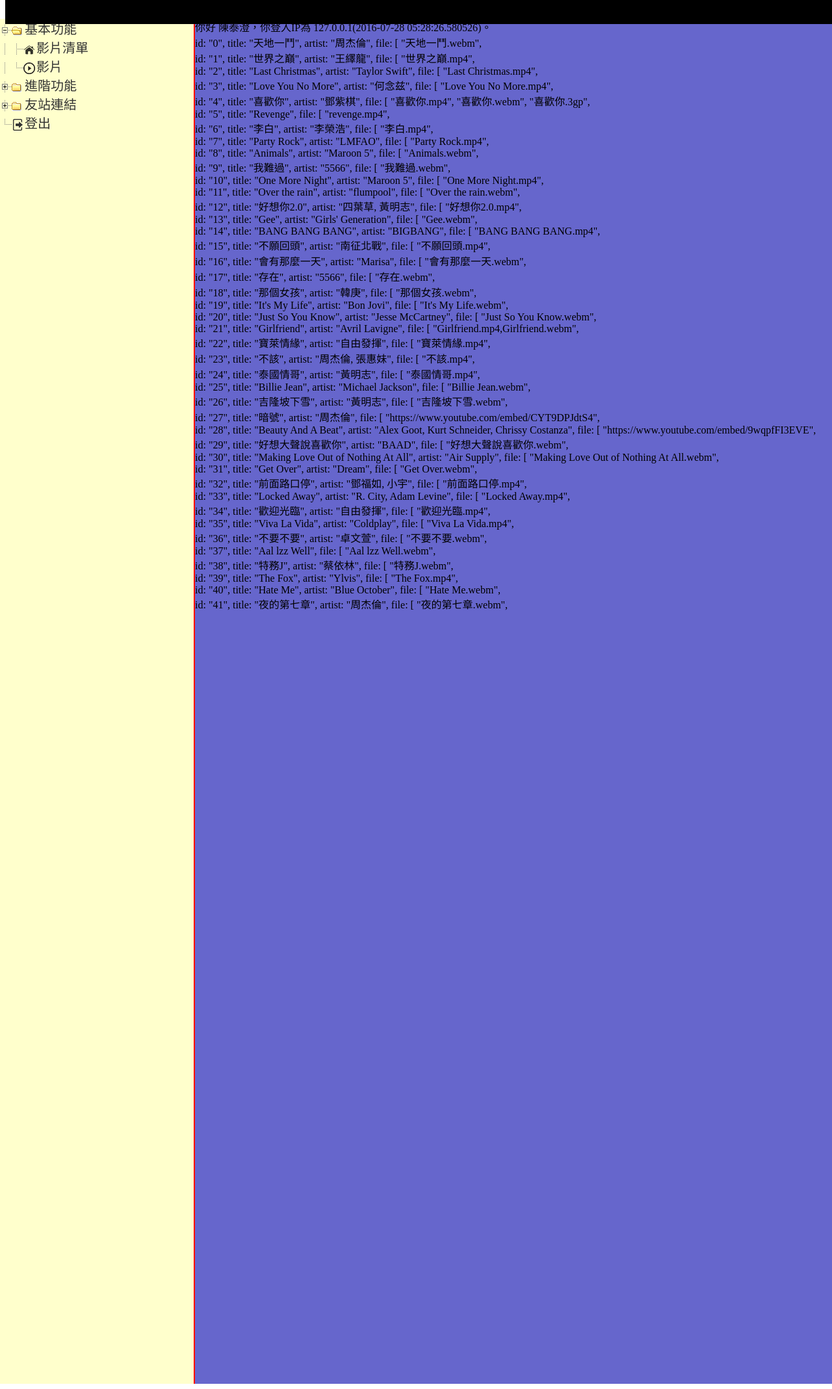
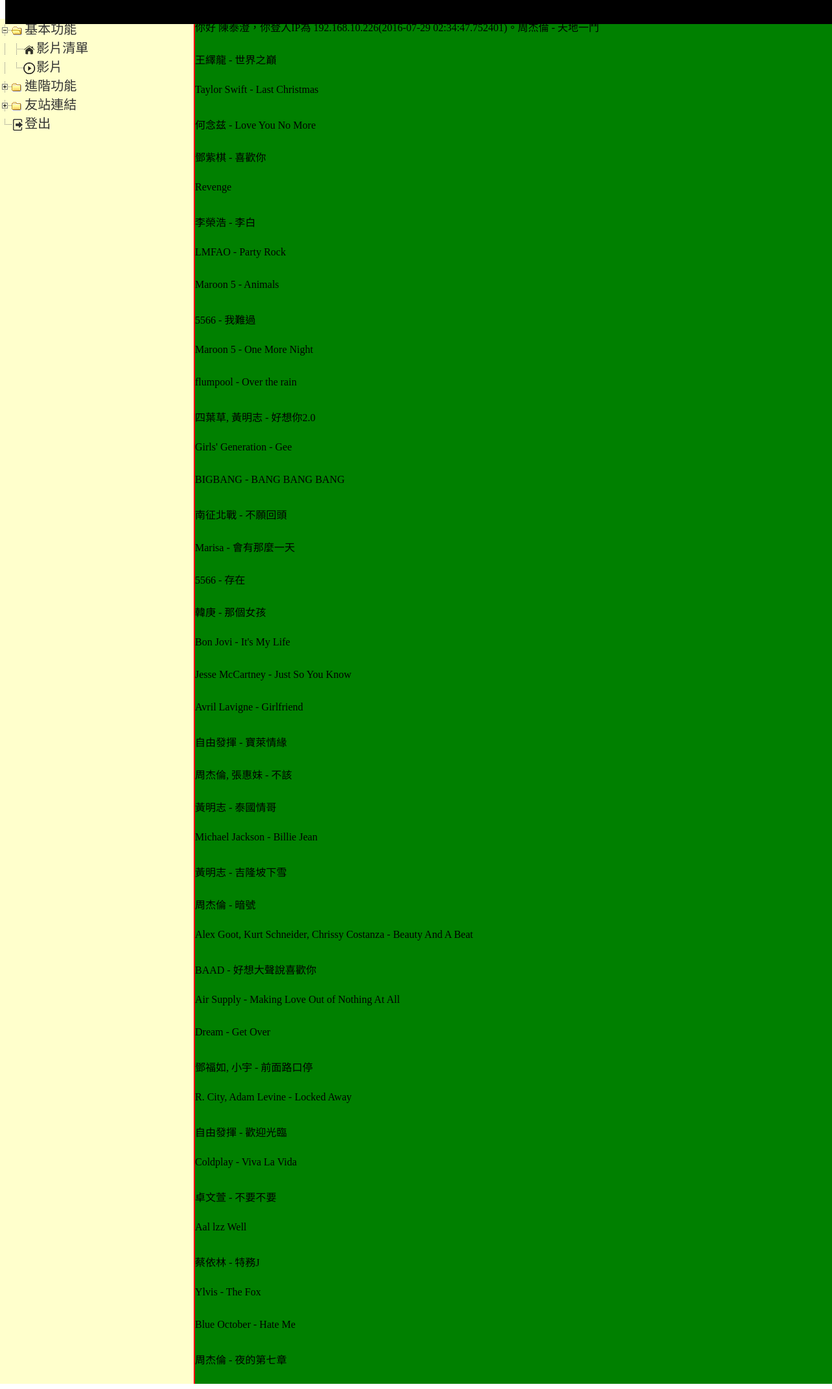
Before and after one commit to TCCinTaiwan/TcTube, a Flask app: page / in a window 1280 px wide. Shown: the part 101-2238 px from the top of the page at 65% size. Run offline with Flask 2, Linux system fonts and the light colour scheme; a user stored in the database is signed in; data comes from the database, SQL or seed files in the repository; parts of the project's set-up code (start-up, migrations or seed data) failed here and were passed over; some libraries are stand-ins or nearby versions.

Commit message:
密碼加密

```diff
--- a/main.py
+++ b/main.py
@@ -14,13 +14,21 @@
     flash,
     jsonify
 )
+from flask.ext.login import (
+    LoginManager,
+    UserMixin,
+    login_required,
+    login_user,
+    current_user,
+    logout_user,
+    confirm_login,
+    login_fresh
+)
 from flask.ext.sqlalchemy import SQLAlchemy
-from flask.ext.login import LoginManager, UserMixin, login_required, login_user, current_user, logout_user, confirm_login, login_fresh
 from flask.ext.compress import Compress
-# from flask.ext.admin import helpers, expose
 from wtforms import form, fields, validators
 from functools import wraps, partial
-
+from werkzeug.security import generate_password_hash, check_password_hash
 import binascii, os, re, json, random, subprocess, sqlite3
 # from OpenSSL import SSL
 # import cv2
@@ -43,16 +51,15 @@
     "mp3",
     "mp4", "webm", "ogg"
 ])
+app.config['NGINX_FOLDER'] = 'nginx-1.10.1'
 app.config['NGINX_PORT'] = 8000
-app.config['DATABASE_FILE'] = 'member.db'
-# app.config["SECRET_KEY"] = binascii.hexlify(os.urandom(24))
-app.config["SECRET_KEY"] = "0" * 24
+app.config['DATABASE_FILE'] = 'database.db'
+app.config["SECRET_KEY"] = "0" * 24 # binascii.hexlify(os.urandom(24))
 app.config['SQLALCHEMY_DATABASE_URI'] = 'sqlite:///' + app.config['DATABASE_FILE']
 Compress(app)
 db = SQLAlchemy(app)
 login_manager = LoginManager()
 login_manager.init_app(app)
-# login_manager.login_view = "login"
 login_manager.session_protection = "strong"
 
 class classproperty(object):
@@ -174,7 +181,7 @@
     MAX_PASSWORD_LEN = 40
     id = db.Column(db.Integer, primary_key = True, autoincrement = True)
     account = db.Column(db.String(64), index = True, unique = True)
-    password = db.Column(db.String(64))
+    password_hash = db.Column(db.String(64))
     name = db.Column(db.String(64))
     email = db.Column(db.String(120), index = True, unique = True)
     affiliation = db.Column(db.Integer)
@@ -184,18 +191,19 @@
     login_time = db.Column(db.DateTime, default = datetime.utcnow(), nullable=True)
     login_ip = db.Column(db.String(32), nullable = True)
     competence = db.Column(db.Integer, default = COMPERENCE_USER)
-    # @property
-    # def password(self):
-    #     raise AttributeError('password is not a readable attribute')
-    # @password.setter
-    # def password(self, password):
-    #     self.password_hash = generate_password_hash(password)
-    # def verify_password(self, password):
-    #     return bcrypt.check_password_hash(self.password_hash, password)
+    @property
+    def password(self):
+        raise AttributeError('password is not a readable attribute')
+    @password.setter
+    def password(self, password):
+        self.password_hash = generate_password_hash(password)
+
+    def verify_password(self, password):
+        return check_password_hash(self.password_hash, password)
 
     def __init__(self, account, password, name, email, affiliation = None, creating_time = None, login_time = None, competence = COMPERENCE_USER, birthday = None, phone = None):
         self.account = account
-        self.password = password
+        self.password_hash = generate_password_hash(password)
         self.name = name
         self.email = email
         self.affiliation = affiliation
@@ -322,6 +330,8 @@
     flash('請登入再繼續')
     next = urlparse(request.url).path
     return redirect(url_for('login', next = next))
+# login_manager.login_view = "login"
+
 # @login_manager.request_loader
 # def load_user(request):
 #     token = request.headers.get('Authorization')
@@ -334,6 +344,7 @@
 #         if (user.password == password):
 #             return user
 #     return None
+
 @app.after_request
 def add_header(response):
     response.cache_control.max_age = 300
@@ -439,7 +450,6 @@
 # def mimetype(filepath):
 #     return magic.from_file(filepath)
 
-
 @app.route('/view/<path:path>') # 強制檢視影片，而不是看瀏覽器而下載或觀看
 @login_required
 def view(path):
@@ -447,7 +457,6 @@
     menu = Menu.query.all()
     absolutePath = re.match(r"^http(s|)://[^/:]{1,}", request.url).group(0)
     return render_template('viewMedia.htm', mediaFile = absolutePath + ":" + str(app.config['NGINX_PORT']) + "/" + path)
-
 
 @app.route('/signup/')
 def signup():
@@ -457,12 +466,10 @@
 @app.route('/login/', methods = ['GET','POST'])
 def login():
     form = LoginForm(request.form)
-    # if (request.method == 'POST'):
     if form.validate():
         user = User.getByAccount(form.account.data)
         if user:
-            if (user.password == form.password.data):
-            # if bcrypt.check_password_hash(user.password, form.password.data):
+            if (user.verify_password(form.password.data)):
                 user.authenticated = True
                 user.login_time = datetime.utcnow()
                 user.login_ip = request.remote_addr
@@ -471,16 +478,12 @@
                 login_user(user, remember = True)
                 next = request.args.get('next')
                 flash('Logged in successfully.')
-                # else:
-                # return "login success!!"
                 return redirect(next or url_for("index"))
     return render_template('login.htm', title = "Login", form = form)
 
 @app.route('/logout', methods = ['POST'])
 @login_required
 def logout():
-    """ logout user """
-    # session.pop('login', None)
     logout_user()
     next = request.args.get('next')
     return redirect(next or url_for("index"))
@@ -518,90 +521,18 @@
 @app.route("/media/<path:path>") # 轉址到nginx伺服器
 def media(path):
     mediaFileUrl = re.sub(r"(:[0-9]{0,}|)/media/", ":" + str(app.config['NGINX_PORT']) + "/", request.url) # nginx port
-    # print("重導向: " + mediaFileUrl)
     return redirect(mediaFileUrl, code = 302)
-
-# @app.route('/script/<script>') # PHP(Stream)
-# def execute_python(script):
-#     return execute(script, "py")
-# @app.route('/script/<script>.<scriptType>') # 執行Python檔案，即時回傳結果(Stream)
-# def execute(script, scriptType):
-#     args = request.query_string.decode("utf-8").split("&")
-#     def inner():
-#         if (scriptType == "py"):
-#             cmd = ["python", "-u"]  # -u: don't buffer output
-#         elif (scriptType == "php"):
-#             cmd = ["php"]
-#         assert re.match(r'^[a-zA-Z._-]+$', script)
-#         exec_path = "script/" + script + "." + scriptType
-#         cmd.append(exec_path)
-#         cmd = cmd + args
-#         error = False
-#         proc = subprocess.Popen(
-#             cmd,
-#             stdout = subprocess.PIPE,
-#             stderr = subprocess.PIPE,
-#         )
-
-#         for line in proc.stdout:
-#             yield "<pre>" + line.decode("utf-8") + "</pre>"
-#             # yield highlight(line, BashLexer(), HtmlFormatter())
-
-#         # Maybe there is more stdout after an error...
-#         for line in proc.stderr:
-#             error = True
-#             yield highlight(line, BashLexer(), HtmlFormatter())
-
-#         if error:
-#             yield "<script>parent.stream_error()</script>"
-#         else:
-#             yield "<script>parent.stream_success()</script>"
-
-#     env = Environment(loader = FileSystemLoader('templates'))
-#     tempTemplate = env.get_template('stream.htm')
-#     return Response(tempTemplate.generate(result = inner()))
-
-# @app.route('/youtube/<videoId>') # Youtube
-# def youtube(videoId):
-#     return render_template('iframe.htm', url = "https://www.youtube.com/embed/" + videoId + "?controls=1&disablekb=1&enablejsapi=1&autohide=1&modestbranding=1&playsinline=1&rel=0&showinfo=0&theme=dark&iv_load_poliucy=3&autoplay=1")
-
-
-# @app.route('/camera/')
-# def camera():
-#     return Response(gen(Camera()), mimetype = "multipart/x-mixed-replace; boundary=frame")
-# def gen(camera):
-#     while True:
-#         frame = camera.get_frame()
-#         yield(b"--frame\r\nContent-Type: image/jpeg\r\n\r\n" + frame + b"\r\n")
-
-
-# class Camera(object):
-#     def __init__(self):
-#         # Using OpenCV to capture from device 0. If you have trouble capturing
-#         # from a webcam, comment the line below out and use a video file
-#         # instead.
-#         self.video = cv2.VideoCapture(0)
-#         # If you decide to use video.mp4, you must have this file in the folder
-#         # as the main.py.
-#         # self.video = cv2.VideoCapture('video.mp4')
-
-#     def __del__(self):
-#         self.video.release()
-
-#     def get_frame(self):
-#         success, image = self.video.read()
-#         # We are using Motion JPEG, but OpenCV defaults to capture raw images,
-#         # so we must encode it into JPEG in order to correctly display the
-#         # video stream.
-#         ret, jpeg = cv2.imencode('.jpg', image)
-#         return jpeg.tobytes()
 
 def main():
     print("----------- Main -----------")
-    if os.environ.get('WERKZEUG_RUN_MAIN') != 'true':
-        if b'nginx.exe' not in subprocess.Popen('tasklist', stdout=subprocess.PIPE).communicate()[0]:
+    if not os.environ.get('WERKZEUG_RUN_MAIN'):
+        nginxRunning = b'nginx' in subprocess.Popen(
+            'tasklist',
+            stdout = subprocess.PIPE
+        ).communicate()[0]
+        if (not nginxRunning):
             print("Start nginx service!!")
-            os.chdir('nginx-1.10.1')
+            os.chdir(app.config['NGINX_FOLDER'])
             subprocess.Popen(
                 ['nginx.exe'],
                 shell = True,
@@ -614,9 +545,9 @@
         else:
             print("Nginx already running!!")
     app.run(host = os.getenv('IP', "0.0.0.0"), port = int(os.getenv('PORT', 80)), threaded = True) #processes=1~9999
-    if os.environ.get('WERKZEUG_RUN_MAIN') == 'true':
+    if os.environ.get('WERKZEUG_RUN_MAIN'):
         os.system("taskkill /f /im nginx.exe");
-        print("End")
+    print("----------- End Main -----------")
 
 if __name__ == '__main__':
     main()
--- a/static/css/player.css
+++ b/static/css/player.css
@@ -2,7 +2,8 @@
     height: 100%;
     font-family: Microsoft JhengHei;
 }
-body {
+body,
+main {
     overflow: hidden;
     margin: 0;
     height: 100%;
--- a/templates/index.htm
+++ b/templates/index.htm
@@ -1,21 +1,36 @@
 {% extends 'base.htm' %}
 
+{% block css %}
+{{ super () }}
+<style type="text/css" media="screen">
+    main {
+        background: yellow;
+    }
+    .user {
+        float: left;
+    }
+    .song {
+        /*float: left;*/
+        background: green;
+        min-width: 50px;
+        min-height: 50px;
+    }
+</style>
+{% endblock %}
 {% block main %}
-    你好 {{current_user.name}}，你登入IP為 {{current_user.login_ip}}({{current_user.login_time}})。
+    <div class="user">
+        你好 {{current_user.name}}，你登入IP為 {{current_user.login_ip}}({{current_user.login_time}})。
+    </div>
 
 
     <!-- {{ Video.collection|tojson|safe }} -->
     {% for video in videos %}
-        <div>
-            id: "{{video.id}}",
-            title: "{{video.title}}",
+        <div class="song song{{video.id}}">
             {% if (video.artist != "undefined") %}
-            artist: "{{video.artist}}",
+            {{video.artist}} - {{video.title}}
+            {% else%}
+            {{video.title}}
             {% endif %}
-            file: [
-            {% for source in video.sources %}
-                "{{source.source}}",
-            {% endfor %}
         </div>
     {% endfor %}
 {% endblock %}
```
Also changed, not shown: CHANGELOG.md, README.md, database.db (added), member.db (deleted).
